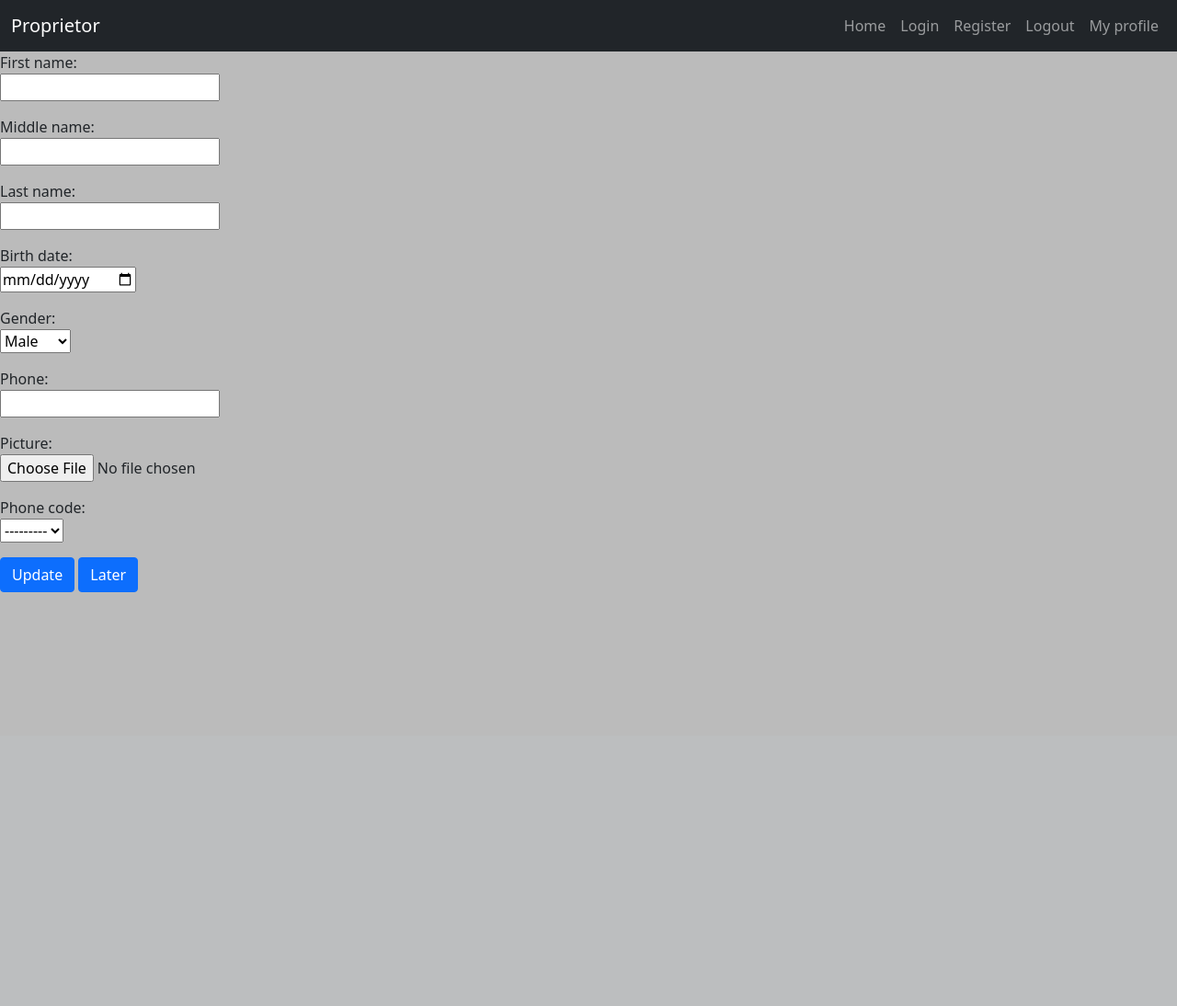
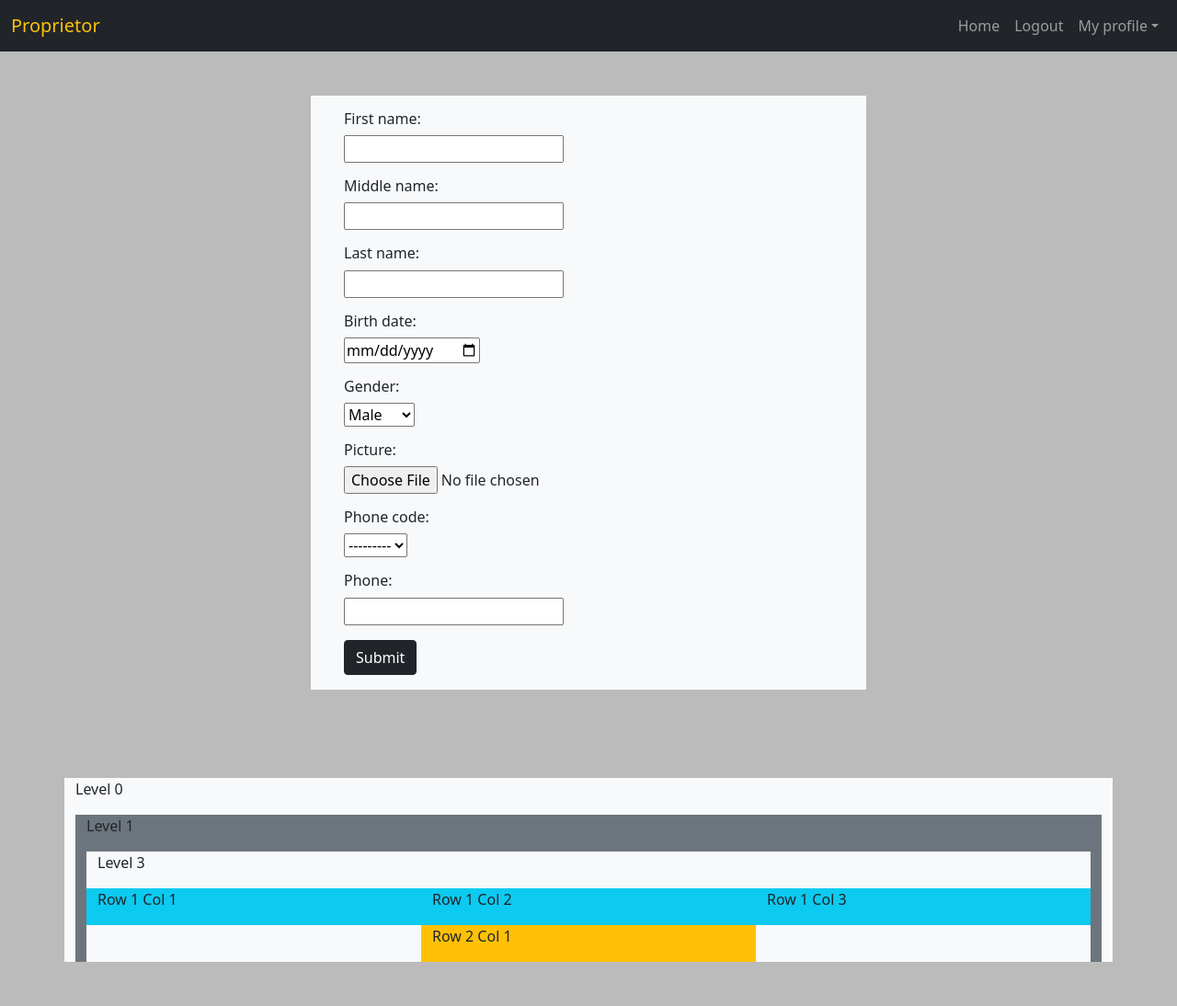
Before and after one commit to mandzharov/proprietor, a Django app: page /register/profile/create in a window 1280 px wide. Shown: the whole page at 92% size. Before the commit the page ends 644 px from the top, so only its background shows below. Run offline with Django 4.2, Linux system fonts and the light colour scheme; the visitor is signed in with stand-in values (Sample User, id 1); data that the repository does not hold is empty.

Commit message:
creating form templates with bootstrap

```diff
--- a/templates/base.html
+++ b/templates/base.html
@@ -2,50 +2,70 @@
 <html lang="en">
     <head>
         <title>Proprietor</title>
-    <meta name="viewport" content="width=device-width, initial-scale=1">
-    <meta charset="UTF-8">
-
+        <meta name="viewport" content="width=device-width, initial-scale=1"/>
+        <meta charset="UTF-8"/>
         <!-- Bootstrap CSS -->
-    <link href="https://cdn.jsdelivr.net/npm/bootstrap@5.0.2/dist/css/bootstrap.min.css" rel="stylesheet"
-          integrity="sha384-EVSTQN3/azprG1Anm3QDgpJLIm9Nao0Yz1ztcQTwFspd3yD65VohhpuuCOmLASjC" crossorigin="anonymous">
+        <link href="https://cdn.jsdelivr.net/npm/bootstrap@5.0.2/dist/css/bootstrap.min.css"
+              rel="stylesheet"
+              integrity="sha384-EVSTQN3/azprG1Anm3QDgpJLIm9Nao0Yz1ztcQTwFspd3yD65VohhpuuCOmLASjC"
+              crossorigin="anonymous"/>
     </head>
     <body style="background-color: #bbbbbb">
-
         <nav class="navbar sticky-top navbar-expand-lg navbar-dark bg-dark py-2">
             <div class="container-fluid">
-        <a href="{% url 'home page' %}" class="navbar-brand">Proprietor</a>
-        <button class="navbar-toggler" type="button" data-bs-toggle="collapse" data-bs-target="#navmenu">
+                <a href="{% url 'home page' %}" class="navbar-brand text-warning">Proprietor</a>
+                <button class="navbar-toggler"
+                        type="button"
+                        data-bs-toggle="collapse"
+                        data-bs-target="#navmenu">
                     <span class="navbar-toggler-icon"></span>
                 </button>
                 <div class="collapse navbar-collapse" id="navmenu">
                     <ul class="navbar-nav ms-auto text-center">
-                <li class="nav-item">
-                    <a href="{% url 'home page' %}" class="nav-link">Home</a>
-                </li>
+                        {% if not user.is_authenticated %}
                             <li class="nav-item">
                                 <a href="{% url 'sign-in' %}" class="nav-link">Login</a>
                             </li>
                             <li class="nav-item">
                                 <a href="{% url 'sign-up' %}" class="nav-link">Register</a>
                             </li>
+                        {% else %}
+                            <li class="nav-item">
+                                <a href="{% url 'home page' %}" class="nav-link">Home</a>
+                            </li>
                             <li class="nav-item">
                                 <a href="{% url 'logout view' %}" class="nav-link">Logout</a>
                             </li>
-                <li class="nav-item">
-                    <a href="{% url 'create profile' %}" class="nav-link">My profile</a>
+                            <li class="nav-item dropdown">
+                                <a class="nav-link dropdown-toggle"
+                                   href="#"
+                                   role="button"
+                                   data-bs-toggle="dropdown">My profile</a>
+                                <ul class="dropdown-menu dropdown-menu-end bg-light text-center">
+                                    {% if not user.profile %}
+                                        <li>
+                                            <a href="{% url 'create profile' %}" class="dropdown-item">Create</a>
                                         </li>
+                                    {% else %}
+                                        <li>
+                                            <a href="{% url 'view profile' user.pk %}" class="dropdown-item">View</a>
+                                        </li>
+                                        <li>
+                                            <a href="{% url 'edit profile' user.pk %}" class="dropdown-item">Edit</a>
+                                        </li>
+                                    {% endif %}
+                                    <li>
+                                        <a href="{% url 'delete profile' user.pk %}" class="dropdown-item">Delete</a>
+                                    </li>
+                                </ul>
+                            </li>
+                        {% endif %}
                     </ul>
                 </div>
             </div>
         </nav>
-
-{% block content %}
-{% endblock %}
-<script src="https://cdn.jsdelivr.net/npm/@popperjs/core@2.9.2/dist/umd/popper.min.js"
-        integrity="sha384-IQsoLXl5PILFhosVNubq5LC7Qb9DXgDA9i+tQ8Zj3iwWAwPtgFTxbJ8NT4GN1R8p"
-        crossorigin="anonymous"></script>
-<script src="https://cdn.jsdelivr.net/npm/bootstrap@5.0.2/dist/js/bootstrap.min.js"
-        integrity="sha384-cVKIPhGWiC2Al4u+LWgxfKTRIcfu0JTxR+EQDz/bgldoEyl4H0zUF0QKbrJ0EcQF"
-        crossorigin="anonymous"></script>
+        {% block content %}{% endblock %}
+        <script src="https://cdn.jsdelivr.net/npm/@popperjs/core@2.9.2/dist/umd/popper.min.js" integrity="sha384-IQsoLXl5PILFhosVNubq5LC7Qb9DXgDA9i+tQ8Zj3iwWAwPtgFTxbJ8NT4GN1R8p" crossorigin="anonymous"></script>
+        <script src="https://cdn.jsdelivr.net/npm/bootstrap@5.0.2/dist/js/bootstrap.min.js" integrity="sha384-cVKIPhGWiC2Al4u+LWgxfKTRIcfu0JTxR+EQDz/bgldoEyl4H0zUF0QKbrJ0EcQF" crossorigin="anonymous"></script>
     </body>
 </html>
--- a/templates/registration/profile.html
+++ b/templates/registration/profile.html
@@ -1,22 +1,80 @@
-{% include 'base.html' %}
-
+{% extends "base.html" %}
 {% block content %}
-
-    <form method="post">
-        {% csrf_token %}
-        {% for field in form %}
+    <section class="p-5">
+        <div class="row justify-content-center">
+            <div class="col-xxl-3 col-lg-6 col-sm-8 col-xs-12 bg-light">
+                <div class="container">
+                    {% if profile %}
+                    <div class="row justify-content-center my-3">
+                        <div class="col-6">
+                        <h6 class="text-center">{{ profile.first_name }} {{ profile.last_name }}, Age: {{ profile.age }}</h6>
+                        </div>
+                    </div>
+                    <div class="row justify-content-center my-3">
+                        <div class="col-6">
+                            <img src="{{ profile.picture.url }}"
+                                 class="img-fluid rounded-circle"
+                                 alt="{{ profile }}"/>
+                        </div>
+                    </div>
+                    {% endif %}
+                    <div class="row justify-content-center my-3">
+                        <div class="col">
+                            <form method="post" enctype="multipart/form-data">
+                                {% csrf_token %}
+                                {% for field in form %}
+                                    <h6>{{ field.label_tag }}</h6>
+                                    <p>
+                                        {{ field }}
+                                    </p>
+                                {% endfor %}
+                                <button type="submit" class="btn btn-dark">Submit</button>
+                            </form>
+                        </div>
+                    </div>
+                </div>
+            </div>
+        </div>
+    </section>
+    <section class="p-5">
+        <div class="container bg-light">
             <p>
-                {{ field.label_tag }}<br>
-                {{ field }}
-                {% if field.help_text %}
-                    <small style="color: grey">{{ field.help_text }}</small>
-                {% endif %}
-                {% for error in field.errors %}
-                    <p style="color: red">{{ error }}</p>
-                {% endfor %}
+                Level 0
             </p>
-        {% endfor %}
-        <button type="submit" class="btn btn-primary">Update</button>
-        <a href="{% url 'home page' %}" role="button" class="btn btn-primary">Later</a>
-    </form>
+            <div class="container bg-secondary">
+                <p>
+                    Level 1
+                </p>
+                <div class="container bg-light">
+                    <p>
+                        Level 3
+                    </p>
+                    <div class="row">
+                        <div class="col bg-info">
+                            <p>
+                                Row 1 Col 1
+                            </p>
+                        </div>
+                        <div class="col bg-info">
+                            <p>
+                                Row 1 Col 2
+                            </p>
+                        </div>
+                        <div class="col bg-info">
+                            <p>
+                                Row 1 Col 3
+                            </p>
+                        </div>
+                    </div>
+                    <div class="row justify-content-center">
+                        <div class="col-4 bg-warning">
+                            <p>
+                                Row 2 Col 1
+                            </p>
+                        </div>
+                    </div>
+                </div>
+            </div>
+        </div>
+    </section>
 {% endblock %}
--- a/web_advanced/registration/admin.py
+++ b/web_advanced/registration/admin.py
@@ -1,7 +1,7 @@
 from django.contrib import admin
 from django.contrib.auth import get_user_model
 
-from web_advanced.registration.models import Profile
+from web_advanced.registration.models import CountryCodes, Profile
 
 AppUserModel = get_user_model()
 
@@ -14,3 +14,7 @@ class AppUserAdmin(admin.ModelAdmin):
 @admin.register(Profile)
 class ProfileAdmin(admin.ModelAdmin):
     pass
+
+@admin.register(CountryCodes)
+class CountryCodesAdmin(admin.ModelAdmin):
+    pass
--- a/web_advanced/registration/forms.py
+++ b/web_advanced/registration/forms.py
@@ -10,7 +10,7 @@ class LoginForm(auth_forms.AuthenticationForm):
     username = forms.EmailField(
         max_length=254,
         label='Email',
-        widget=forms.EmailInput(attrs={'class': 'form-control', 'placeholder': 'Email'})
+        widget=forms.EmailInput(attrs={'class': 'form-control', 'placeholder': 'Email', 'autofocus': True})
     )
     password = forms.CharField(
         label="Password",
@@ -68,9 +68,9 @@ class CreateProfileForm(forms.ModelForm):
             'last_name',
             'birth_date',
             'gender',
-            'phone',
             'picture',
             'phone_code',
+            'phone',
         ]
         widgets = {
             'birth_date': forms.DateInput(attrs={'type': 'date'}, )
--- a/web_advanced/registration/urls.py
+++ b/web_advanced/registration/urls.py
@@ -1,14 +1,23 @@
 from django.urls import path
 
-from web_advanced.registration.views import AppLoginView, AppRegisterView, AddProfileView, AppLogoutView, login_success, \
-    EditProfileView, DeleteProfileView
+from web_advanced.registration.views import (
+    AppLoginView,
+    AppRegisterView,
+    AddProfileView,
+    AppLogoutView,
+    ProfileDetailsView,
+    login_success,
+    EditProfileView,
+    DeleteProfileView,
+)
 
 urlpatterns = [
-    path('', AppRegisterView.as_view(), name='sign-up'),
-    path('login/', AppLoginView.as_view(), name='sign-in'),
-    path('login_success/', login_success, name='login success'),
-    path('profile/create', AddProfileView.as_view(), name='create profile'),
-    path('profile/edit/<int:pk>', EditProfileView.as_view(), name='edit profile'),
-    path('profile/delete/<int:pk>', DeleteProfileView.as_view(), name='delete profile'),
-    path('logout/', AppLogoutView.as_view(), name='logout view'),
+    path("", AppRegisterView.as_view(), name="sign-up"),
+    path("login/", AppLoginView.as_view(), name="sign-in"),
+    path("login_success/", login_success, name="login success"),
+    path("logout/", AppLogoutView.as_view(), name="logout view"),
+    path("profile/create", AddProfileView.as_view(), name="create profile"),
+    path("profile/<int:pk>/view", ProfileDetailsView.as_view(), name="view profile"),
+    path("profile/<int:pk>/edit", EditProfileView.as_view(), name="edit profile"),
+    path("profile/<int:pk>/delete", DeleteProfileView.as_view(), name="delete profile"),
 ]
--- a/web_advanced/registration/views.py
+++ b/web_advanced/registration/views.py
@@ -1,7 +1,5 @@
+from datetime import date
 from django.contrib.auth import get_user_model, authenticate, login
-from django.db.models.signals import post_delete, pre_delete
-from django.dispatch import receiver
-from django.http import HttpResponseRedirect
 from django.shortcuts import redirect
 from django.urls import reverse_lazy
 from django.views import generic as gen_views
@@ -27,7 +25,7 @@ def login_success(request):
 
 
 class AppLogoutView(auth_views.LogoutView):
-    template_name = 'registration/logout.html'
+    next_page = reverse_lazy('home page')
 
 
 class AppRegisterView(gen_views.CreateView):
@@ -44,6 +42,10 @@ class AppRegisterView(gen_views.CreateView):
         return redirect(self.success_url)
 
 
+class ProfileDetailsView(gen_views.DetailView):
+    model = Profile
+    context_object_name = 'profile'
+
 class AddProfileView(auth_mixins.LoginRequiredMixin, gen_views.CreateView):
     form_class = CreateProfileForm
     template_name = 'registration/profile.html'
@@ -56,7 +58,7 @@ class AddProfileView(auth_mixins.LoginRequiredMixin, gen_views.CreateView):
 
 
 class EditProfileView(auth_mixins.LoginRequiredMixin, gen_views.UpdateView):
-    template_name = 'registration/edit_profile.html'
+    template_name = 'registration/profile.html'
     model = Profile
     fields = [
         'first_name',
@@ -64,9 +66,9 @@ class EditProfileView(auth_mixins.LoginRequiredMixin, gen_views.UpdateView):
         'last_name',
         'birth_date',
         'gender',
-        'phone',
         'picture',
         'phone_code',
+        'phone',
     ]
     success_url = reverse_lazy('home page')
 
@@ -75,10 +77,3 @@ class DeleteProfileView(auth_mixins.LoginRequiredMixin, gen_views.DeleteView):
     model = AppUserModel
     success_url = reverse_lazy('home page')
     template_name = 'registration/delete_profile.html'
-
-
-@receiver(pre_delete, sender=AppUserModel)
-def delete_profile_on_user_delete(sender, instance, *args, **kwargs):
-    if instance.profile:
-        print(f'The profile will be deleted')
-        print(f'{instance.profile.first_name} {instance.profile.last_name}')
--- a/web_advanced/urls.py
+++ b/web_advanced/urls.py
@@ -16,10 +16,12 @@ Including another URLconf
 from django.contrib import admin
 from django.urls import path, include
 from django.views.generic import TemplateView
+from django.conf.urls.static import static
+from django.conf import settings
 
 urlpatterns = [
     path('admin/', admin.site.urls),
     path('', TemplateView.as_view(template_name='home_page.html'), name='home page'),
     path('register/', include('web_advanced.registration.urls')),
     path('property/', include('web_advanced.building.urls')),
-]
+] + static(settings.MEDIA_URL, document_root=settings.MEDIA_ROOT)
```
Also changed, not shown: templates/home_page.html (+21 -42 lines), templates/registration/edit_profile.html (deleted, +0 -22 lines), templates/registration/login.html (+6 -2 lines), templates/registration/logout.html (deleted, +0 -15 lines), templates/registration/profile_detail.html (added, +31 -0 lines), templates/registration/registration.html (+9 -13 lines), web_advanced/registration/models.py (+13 -1 lines), web_advanced/settings.py (+7 -0 lines), static/images/city-lights-buildings-4k-og.jpg (added), 1 other file. Lines whose indentation alone changed are shown as unchanged.
